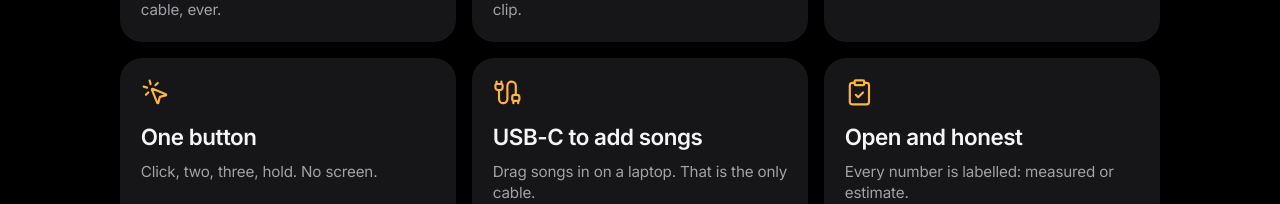
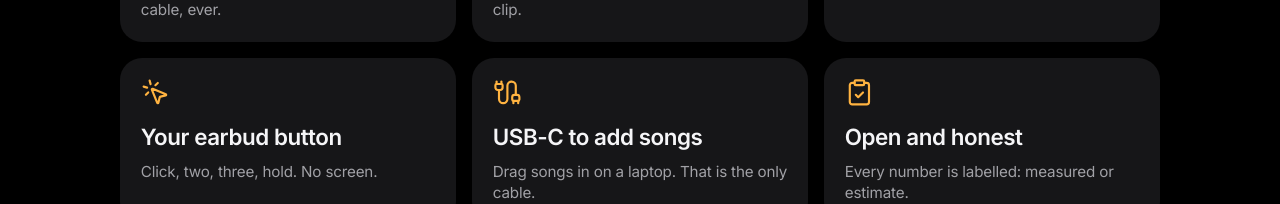
Before and after one commit to IFAKA/sunbeat, a Next.js app in the folder site/: page / in a window 1280 px wide. Shown: the part 5700-5904 px from the top of the page. Built offline with nearby package versions, Linux system fonts and the light colour scheme.

Commit message:
Landing: control is the earbud button

```diff
--- a/site/app/page.tsx
+++ b/site/app/page.tsx
@@ -15,7 +15,7 @@ const HIGHLIGHTS = [
   [Battery, "Solar, indoors", "10.8 cm² cell made for room light. No cable, ever."],
   [Music, "Your real songs", "About 150 songs, 9 hours, stored on the clip."],
   [Headphones, "Your earbuds", "Any wired earbuds. A round 3.5 mm plug."],
-  [MousePointerClick, "One button", "Click, two, three, hold. No screen."],
+  [MousePointerClick, "Your earbud button", "Click, two, three, hold. No screen."],
   [Cable, "USB-C to add songs", "Drag songs in on a laptop. That is the only cable."],
   [ClipboardCheck, "Open and honest", "Every number is labelled: measured or estimate."],
 ] as const;
```
